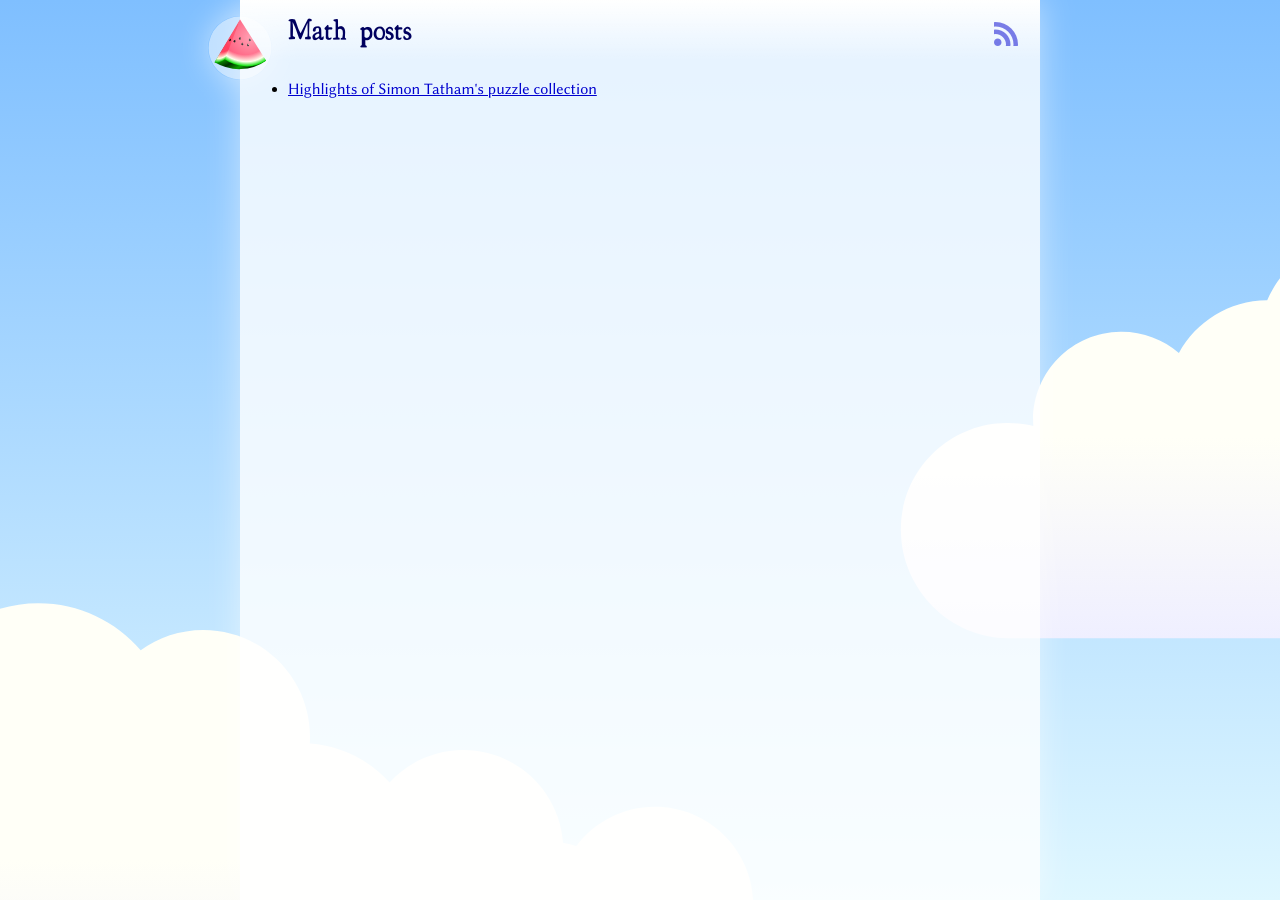
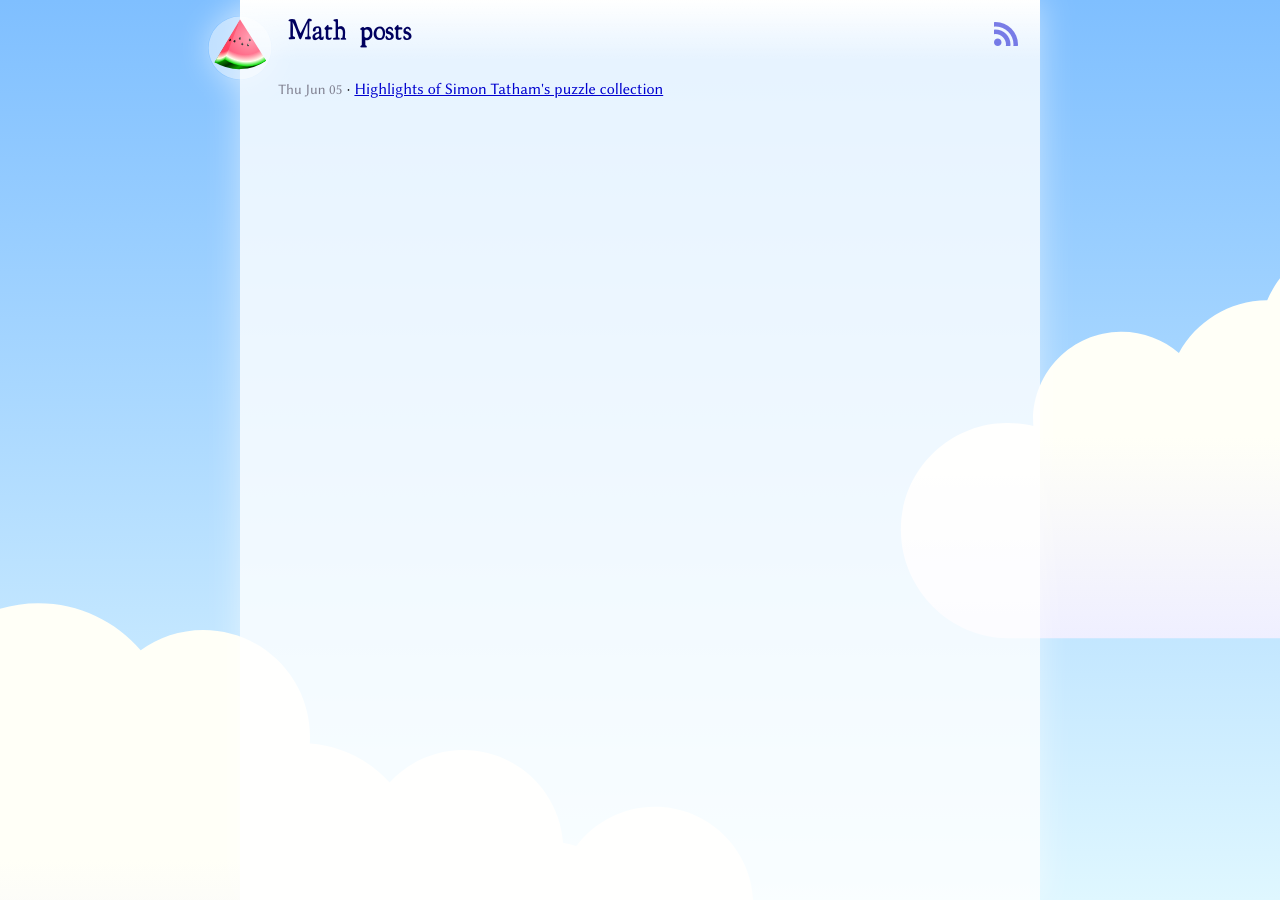
Before and after one commit to pteromys/blog, a Jekyll site: the page built from tags/math.html, in a window 1280 px wide. Built offline with Jekyll 4.4.1, drawn with Linux system fonts in a browser that asks for light colours.

Commit message:
Unify and style post lists on front and tag pages.
Display dates, and move colors to the color block of the stylesheet.
Use an include file to display a post list-item.

```diff
--- /dev/null
+++ b/_includes/post_li.html
@@ -0,0 +1 @@
+<li><span class="post-date">{{ include.post.date | date: '%a %b %d' }}</span> &middot; <a href="{{ site.baseurl }}{{ include.post.url }}">{{ include.post.title }}</a></li>
--- a/_layouts/tag.html
+++ b/_layouts/tag.html
@@ -6,10 +6,10 @@ layout: html
 
 {{ content }}
 
-<ul>
+<ul class="post-list">
 {% for post in site.posts %}
 {% if post.tags contains page.tagname %}
-<li><a href="{{ site.baseurl }}{{ post.url }}">{{ post.title }}</a></li>
+	{% include post_li.html post=post %}
 {% endif %}
 {% endfor %}
 </ul>
--- a/base.scss
+++ b/base.scss
@@ -24,6 +24,7 @@ a:link { color: #0000cf; }
 a:visited { color: #7f007f; }
 a:hover { color: #007fff; }
 a:active { color: #ff9f00; }
+.post-metadata, .post-date { color: #7f7f8f; }
 @media only screen {
 	body::before {
 		display: block;
@@ -98,7 +99,19 @@ body { margin: 0em auto; padding: 1em; }
 .post-metadata {
 	margin-left: 2em;
 	font-size: 90%;
-	color: rgba(0, 0, 0, 0.5);
+}
+.post-list {
+	list-style-type: none;
+	padding-left: 0em;
+	li {
+		padding-left: 2em;
+		text-indent: -2em;
+	}
+}
+.post-date {
+	font-size: 90%;
+	display: inline-block;
+	min-width: 6em; text-align: right;
 }
 .siblings {
 	font-size: 90%;
--- a/index.html
+++ b/index.html
@@ -22,9 +22,9 @@ Tags: {% include taglist.html %}
 		{% unless forloop.first %}</ul>{% endunless %}
 		{% assign saved_year = year %}
 		<h2>{{ year }}</h2>
-		<ul>
+		<ul class="post-list">
 	{% endunless %}
-	<li><a href="{{ site.baseurl }}{{ post.url }}">{{ post.title }}</a></li>
+	{% include post_li.html post=post %}
 {% endfor %}
 {% if site.posts != empty %}
 	</ul>
```
